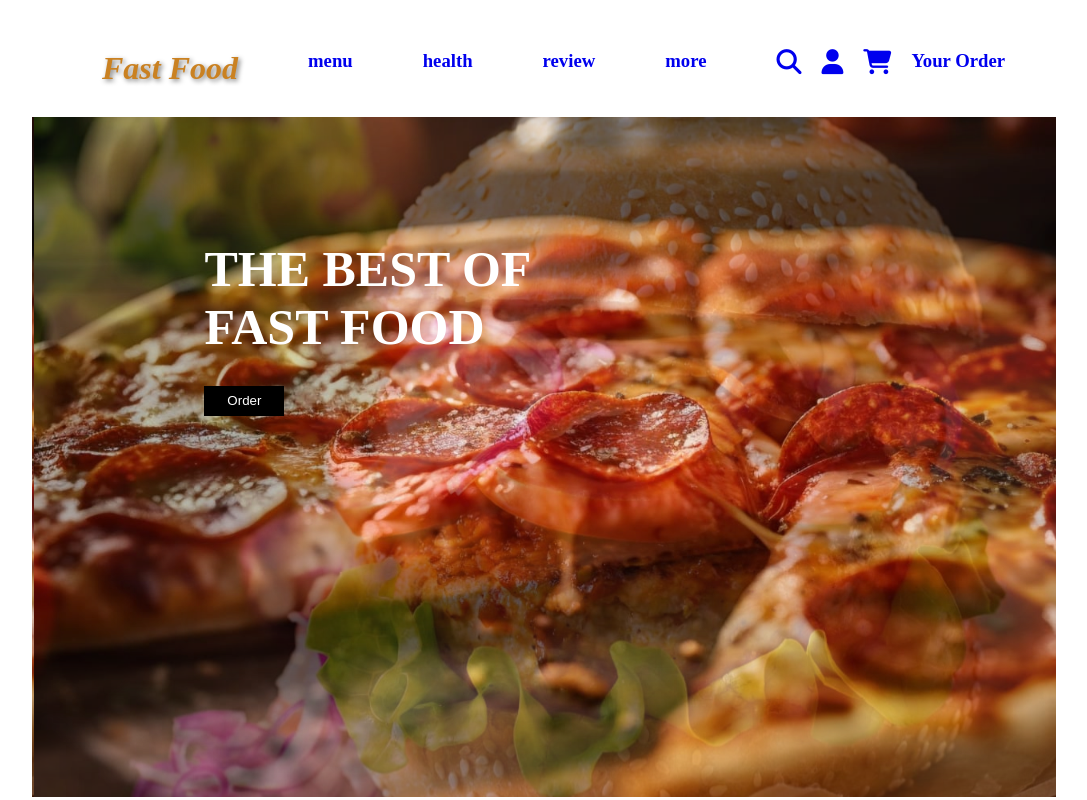
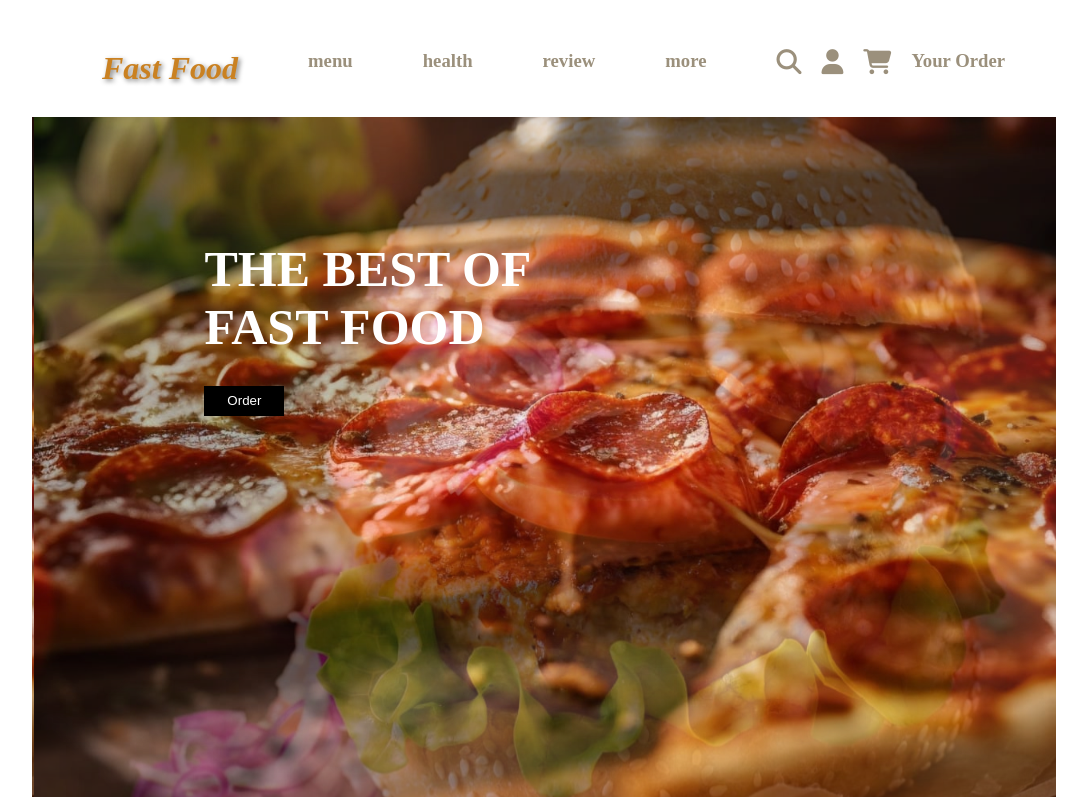
Before and after one commit to mariam-1044/FastFood, a plain HTML site: page index.html in a window 1280 px wide. Shown: the top 800 px of the page, without its empty margins (96-1183 px from the left). Drawn offline with Linux system fonts and the light colour scheme.

Commit message:
uploudgithub

```diff
--- a/css/style.css
+++ b/css/style.css
@@ -29,7 +29,9 @@ header ,.about , main , section{
 }
 .food-header a{
     text-decoration: none;
+    color: rgb(155, 144, 124);
 }
+
 .food-header i{
     float: left;
     margin-right: 20px;
```
